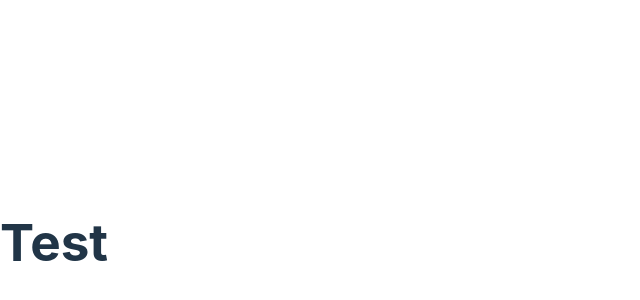
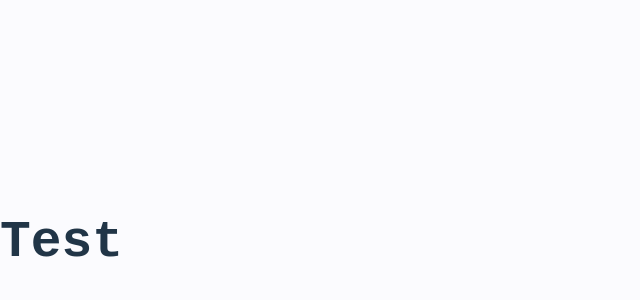
Before and after one commit to FinoanaRandria/Portfolio-FinoanaRandria, a React (Vite) app in the folder Client/: page / in a window 1280 px wide. Shown: the part 158-458 px from the top of the page, without its empty margins (0-640 px from the left). Built offline with nearby package versions, Linux system fonts and the light colour scheme.

Commit message:
css variable2

```diff
--- a/Client/src/App.css
+++ b/Client/src/App.css
@@ -19,7 +19,7 @@
   /* font size */
 
   --big-font-size:2rem;
-  --h1-font-sixe:1.5rem;
+  --h1-font-size:1.5rem;
   --h2-font-size:1.25rem;
   --h3-font-size:1.125rem;
   --normal-font-size:.938rem;
@@ -33,4 +33,51 @@
 
   /* Margnes Bottom */
 
+  --mb-0-25:.25rem;
+  --mb-0-5:.5rem;
+  --mb-0-75:.75rem;
+  --mb-1:1rem;
+  --mb-1-5:1.5rem;
+  --mb-2:2rem;
+  --mb-2-5:2.5rem;
+  --mb-3:3rem;
+
+  /* z index */
+  --z-tooltip:10;
+  --z-fixed:100;
+  --z-modal:100;
 }
+
+
+@media screen and (min-width: 968px){
+  :root{
+    --big-font-size:3rem;
+    --h1-font-size:2.25rem;
+    --h2-font-size:1.5rem;
+    --h3-font-size:1.25rem;
+    --normal-font-size:1rem;
+    --small-font-size:.875rem;
+    --smaller-font-size:.813rem;
+
+  }
+}
+
+/* Base de structuration */
+
+*{
+  box-sizing: border-box;
+  padding: 0;
+  margin: 0;
+
+}
+
+html{
+  scroll-behavior: smooth;
+}
+
+body{
+  margin: 0 0 var(--header-heigth) 0;
+  font-family: var(--body-font);
+  font-size: var(--normal-font-size);
+  background-color: var(--body-color);
+}
```
